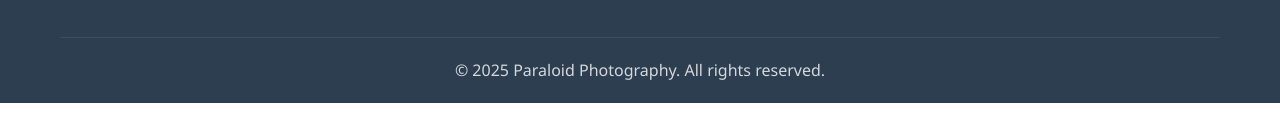
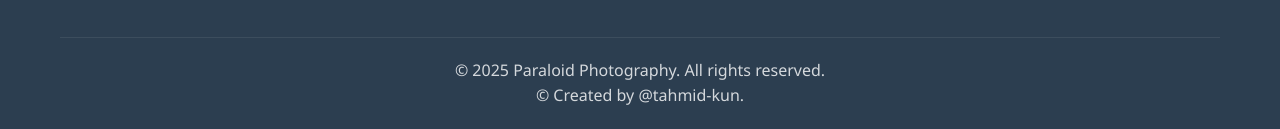
Before and after one commit to Tahmid-kun/Freeze-the-moment, a plain HTML site: page about.html in a window 1280 px wide. Shown: the part 2149-2278 px from the top of the page. Before the commit the page ends 2252 px from the top, so only its background shows below. Drawn offline with Linux system fonts and the light colour scheme.

Commit message:
added my name

```diff
--- a/about.html
+++ b/about.html
@@ -195,6 +195,7 @@
         </div>
         <div class="footer-bottom">
           <p>&copy; 2025 Paraloid Photography. All rights reserved.</p>
+          <p>&copy; Created by @tahmid-kun.</p>
         </div>
       </div>
     </footer>
```
Also changed, not shown: contact.html (+1 -0 lines), gallery.html (+1 -0 lines), index.html (+1 -0 lines).
